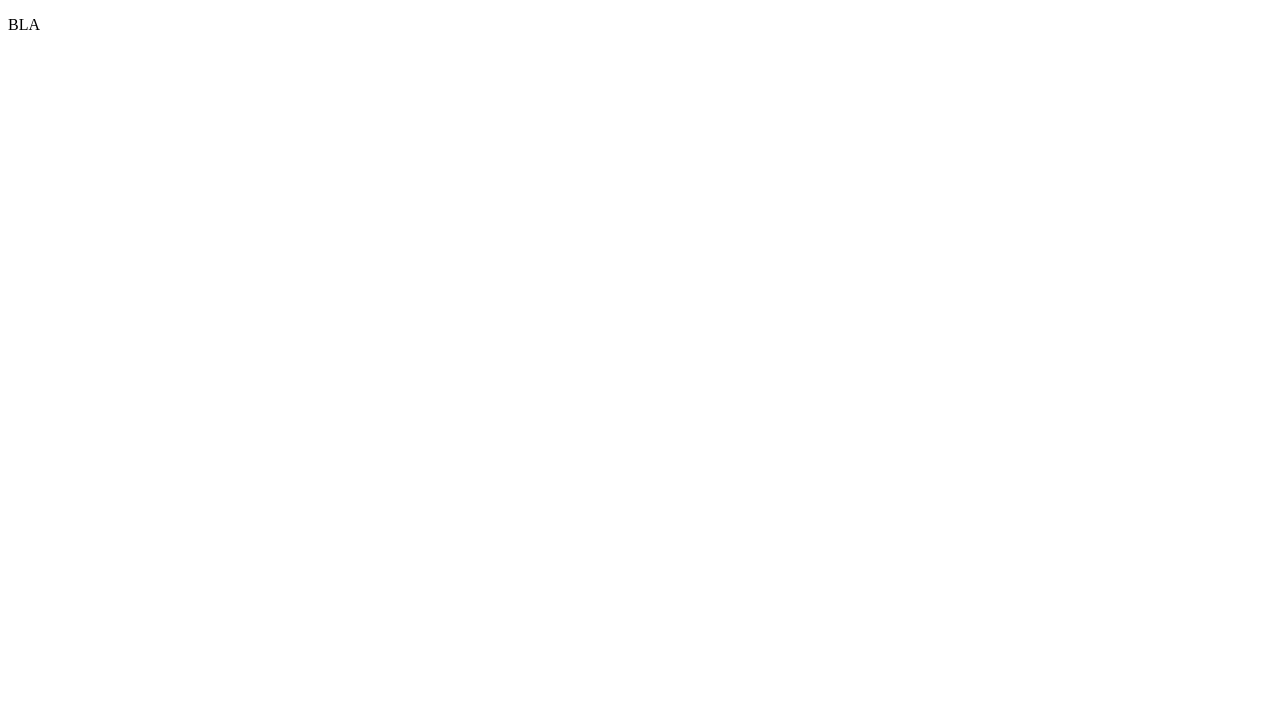
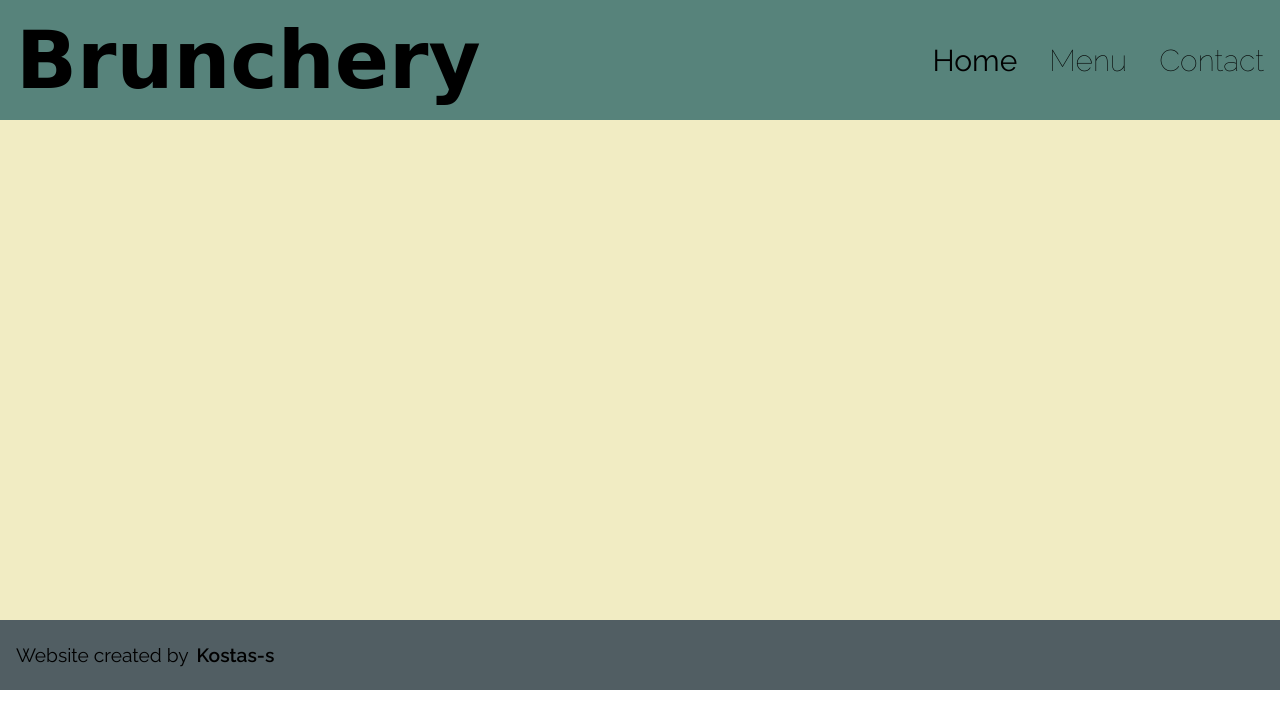
Before and after one commit to kostas-s/restaurant-odin, a website built with webpack: page dist/index.html in a window 1280 px wide. Built offline with nearby package versions, Linux system fonts and the light colour scheme; a web font is replaced by a local one.

Commit message:
modules complete, links working with their modules

```diff
--- a/package.json
+++ b/package.json
@@ -18,6 +18,10 @@
   },
   "homepage": "https://github.com/kostas-s/restaurant-odin#readme",
   "devDependencies": {
+    "css-loader": "^6.2.0",
+    "sass": "^1.35.2",
+    "sass-loader": "^12.1.0",
+    "style-loader": "^3.2.1",
     "webpack": "^5.46.0",
     "webpack-cli": "^4.7.2"
   }
--- a/src/index.js
+++ b/src/index.js
@@ -1,3 +1,4 @@
-import loadHome from './modules/home'
+import './style.scss';
+import initializePage from './modules/initialize';
 
-loadHome();
+initializePage();
--- /dev/null
+++ b/src/modules/contact.js
@@ -0,0 +1,9 @@
+import * as Utils from './utils'
+
+const content = document.querySelector("#content");
+
+function loadContact() {
+    Utils.switchActivatedLinkTo("Contact");
+}
+
+export default loadContact;
--- a/src/modules/home.js
+++ b/src/modules/home.js
@@ -1,10 +1,9 @@
 import * as Utils from './utils'
 
-const content = document.querySelector("#content");
+const content = document.querySelector(".main");
 
 function loadHome() {
-    const newP = Utils.createP("BLA", ["class1", "class2"])
-    content.appendChild(newP);
+    Utils.switchActivatedLinkTo("Home");
 }
 
 export default loadHome;
--- /dev/null
+++ b/src/modules/initialize.js
@@ -0,0 +1,48 @@
+import * as Utils from './utils'
+import loadHome from './home';
+import loadMenu from './menu';
+import loadContact from './contact';
+
+const content = document.querySelector("#content");
+
+function initializePage() {
+    (function createHeader() {
+        const header = document.createElement("header");
+        const title = Utils.createH1("Brunchery", ["brand"])
+        header.appendChild(title);
+
+        const links = document.createElement("div");
+        links.classList.add("links");
+
+        const homeLink = Utils.createLink("Home", () => loadHome(), "Home", ["link"]);
+        const menuLink = Utils.createLink("Menu", () => loadMenu(), "Menu", ["link"]);
+        const contactLink = Utils.createLink("Contact", () => loadContact(), "Contact", ["link"]);
+
+        links.appendChild(homeLink);
+        links.appendChild(menuLink);
+        links.appendChild(contactLink);
+
+        header.appendChild(links);
+        content.appendChild(header);
+
+        Utils.switchActivatedLinkTo("Home");
+    })();
+
+    (function createMain() {
+        const main = document.createElement("section");
+        content.appendChild(main);
+    })();
+
+    (function createFooter() {
+        const footer = document.createElement("footer");
+        const text = Utils.createP("Website created by ");
+        const link = Utils.createLinkHref("Kostas-s", "https://github.com/kostas-s");
+
+        footer.appendChild(text);
+        footer.appendChild(link);
+
+        content.appendChild(footer);
+    })();
+}
+
+export default initializePage;
--- /dev/null
+++ b/src/modules/menu.js
@@ -0,0 +1,9 @@
+import * as Utils from './utils'
+
+const content = document.querySelector("#content");
+
+function loadMenu() {
+    Utils.switchActivatedLinkTo("Menu");
+}
+
+export default loadMenu;
--- a/src/modules/utils.js
+++ b/src/modules/utils.js
@@ -14,19 +14,29 @@ function createH1(text, classList = []) {
 }
 
 
-function createBtn(text, classList = []) {
+function createBtn(text, funct, classList = []) {
     const element = document.createElement('button');
     _addClasses(element, classList);
     element.textContent = text;
+    element.addEventListener("click", funct);
     return element;
 }
 
 
-function createLink(text, url, classList = []) {
+function createLink(text, funct, id, classList = []) {
     const element = document.createElement('a');
     _addClasses(element, classList);
     element.textContent = text;
-    element.href = url;
+    element.id = id;
+    element.addEventListener("click", funct);
+    return element;
+}
+
+function createLinkHref(text, href, classList = []) {
+    const element = document.createElement('a');
+    _addClasses(element, classList);
+    element.textContent = text;
+    element.href = href;
     return element;
 }
 
@@ -39,6 +49,17 @@ function createImg(src, alt = "image", classList = []) {
     return element;
 }
 
+function switchActivatedLinkTo(linkId) {
+    const allLinks = document.querySelectorAll(".link");
+    for (let link of allLinks) {
+        if (link.id === linkId) {
+            link.classList.add("activated");
+        } else {
+            link.classList.remove("activated");
+        }
+    }
+}
+
 
 function _addClasses(element, classList) {
     if (classList.length > 0) {
@@ -48,4 +69,4 @@ function _addClasses(element, classList) {
     }
 }
 
-export { createP, createImg, createH1, createBtn, createLink };
+export { createP, createImg, createH1, createBtn, createLink, createLinkHref, switchActivatedLinkTo };
--- /dev/null
+++ b/src/style.scss
@@ -0,0 +1,71 @@
+$colorHeader: #57837B;
+$colorSection: #F1ECC3;
+$colorFooter: #515E63;
+$fontMain: 'Raleway', sans-serif;
+$fontBrand: 'Zen Loop', cursive;
+
+body, p, a {
+    padding: 0;
+    margin: 0;
+    font-family: $fontMain;
+}
+
+header {
+    display:flex;
+    align-items: center;
+    justify-content: space-between;
+    width: 100%;
+    height: 120px;
+    background-color: $colorHeader;
+    .brand {
+        font-family: $fontBrand;
+        font-size: 80px;
+        margin-left: 1rem;
+    }
+
+    .links {
+        margin-right: 1rem;
+    .link {
+        box-sizing: border-box;
+        transition-duration: 0.2s;
+        margin-left: 2rem;
+        font-size: 30px;
+        font-weight:200;
+        cursor:pointer;
+        }
+        .link:hover:not(.activated) {
+            color:$colorSection;
+            margin-left: 5rem;
+        }
+        .activated {
+            font-weight: 500;
+        }
+    }
+}
+
+section {
+    width: 100%;
+    height: 500px;
+    background-color: $colorSection;
+}
+
+footer {
+    display:flex;
+    align-items: center;
+    justify-content: flex-start;
+    font-size: 1.2em;
+    padding-left: 1rem;
+    width: 100%;
+    height: 70px;
+    background-color: $colorFooter;
+    a {
+        font-weight:600;
+        margin-left: 0.5rem;
+        text-decoration: none;
+        transition-duration: 0.2s;
+        color: black;
+    }
+    a:hover {
+        color: $colorSection;
+    }
+}
--- a/webpack.config.js
+++ b/webpack.config.js
@@ -7,4 +7,19 @@ module.exports = {
         filename: 'main.js',
         path: path.resolve(__dirname, 'dist'),
     },
+    module: {
+        rules: [
+            {
+                test: /\.s[ac]ss$/i,
+                use: [
+                    // Creates `style` nodes from JS strings
+                    "style-loader",
+                    // Translates CSS into CommonJS
+                    "css-loader",
+                    // Compiles Sass to CSS
+                    "sass-loader",
+                ],
+            },
+        ],
+    },
 };
```
Also changed, not shown: dist/index.html, dist/main.js, 1 other file.
